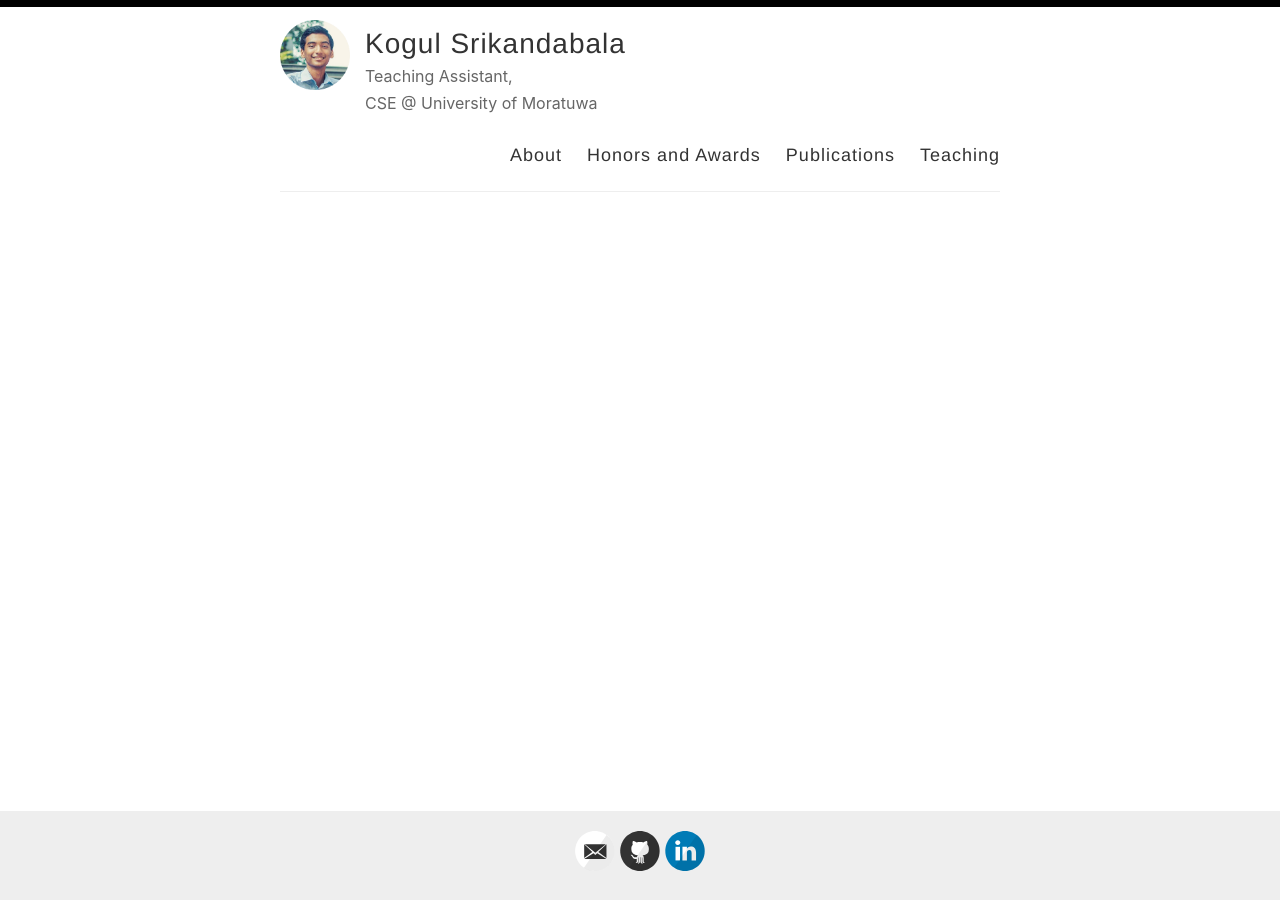
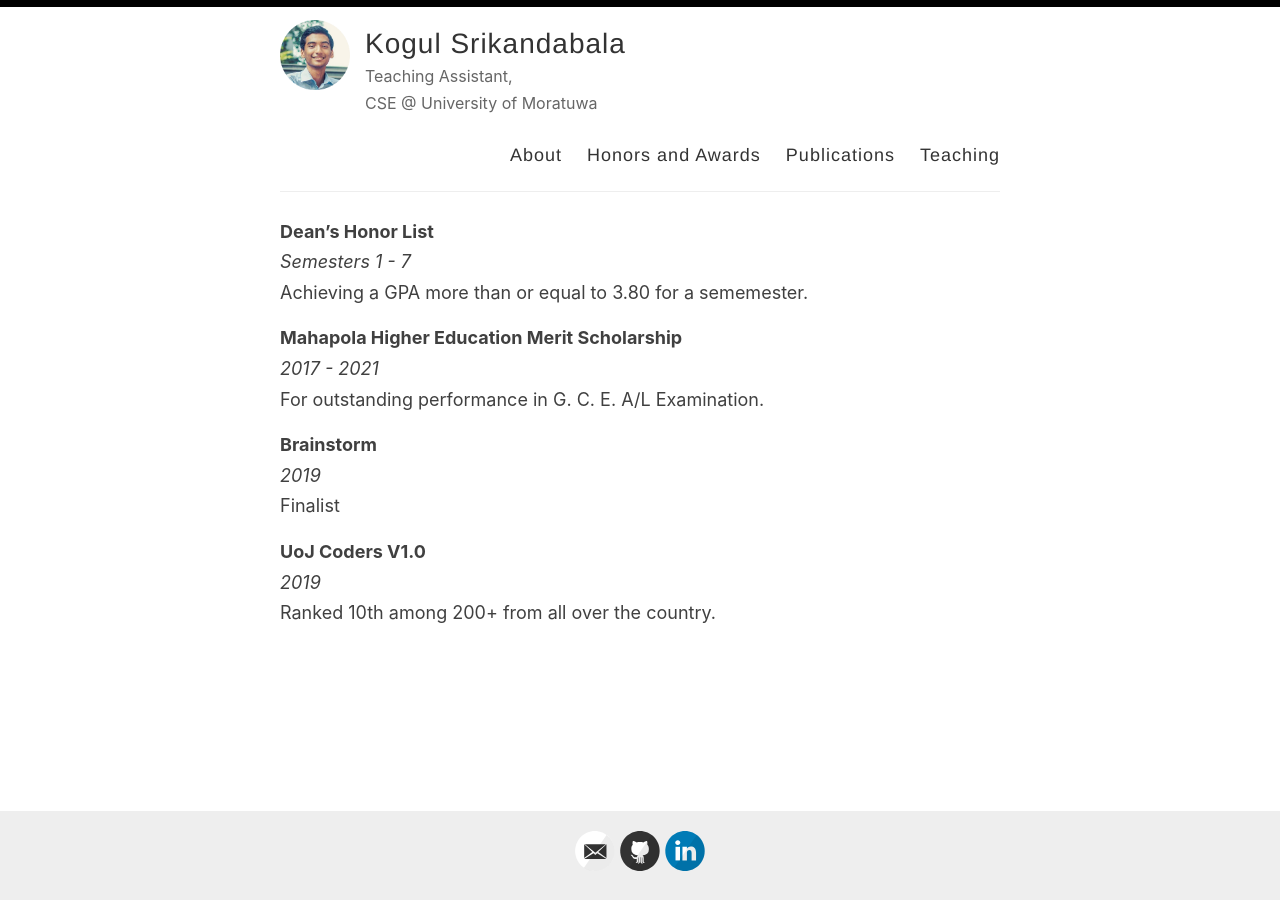
Before and after one commit to Skogul1997/Skogul1997.github.io, a Jekyll site: the page built from _pages/awards.md, in a window 1280 px wide. Built offline with Jekyll 4.4.1, drawn with Linux system fonts in a browser that asks for light colours.

Commit message:
Update awards.md

```diff
--- a/_pages/awards.md
+++ b/_pages/awards.md
@@ -3,3 +3,19 @@ layout: page
 permalink: /awards/
 title: Awards
 ---
+
+**Dean's Honor List**\
+*Semesters 1 - 7*\
+Achieving a GPA more than or equal to 3.80 for a sememester.
+
+**Mahapola Higher Education Merit Scholarship**\
+*2017 - 2021*\
+For outstanding performance in G. C. E. A/L Examination.
+
+**Brainstorm**\
+*2019*\
+Finalist
+
+**UoJ Coders V1.0**\
+*2019*\
+Ranked 10th among 200+ from all over the country.
```
